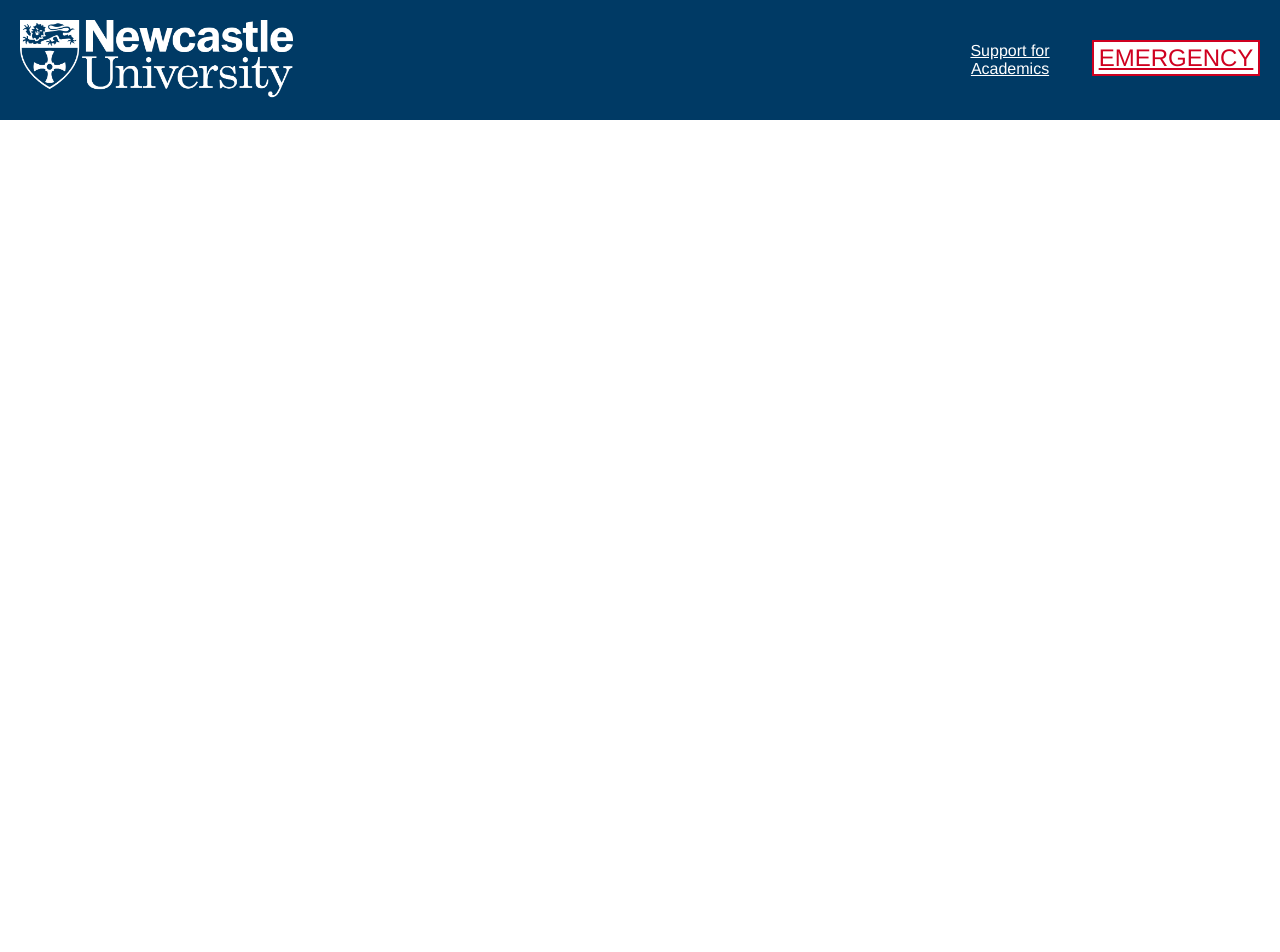
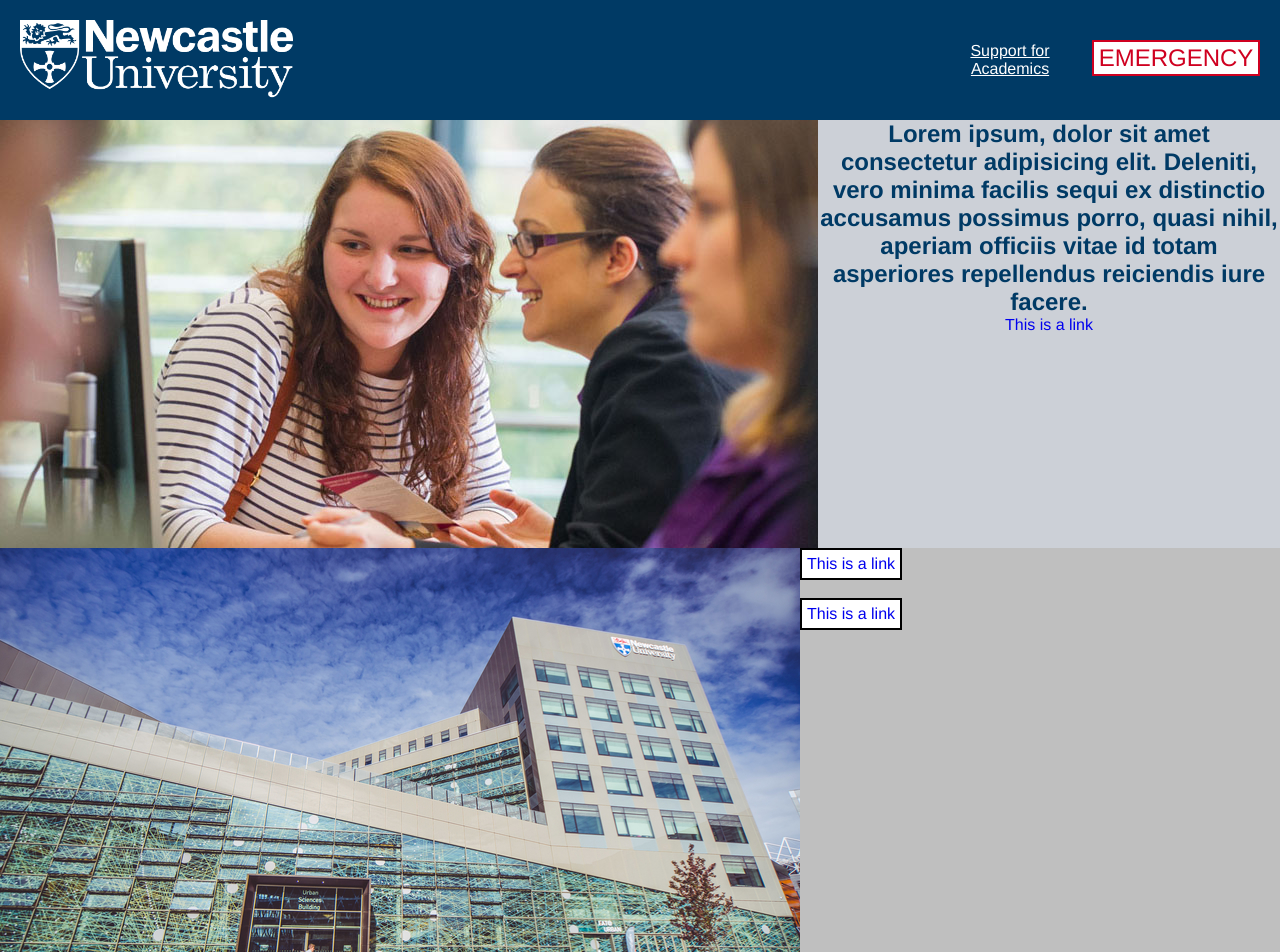
Before and after one commit to SebCygan/application, a Vue app: page / in a window 1280 px wide. Shown: the top 952 px of the page. Before the commit the page ends 800 px from the top, so only its background shows below. Built offline with nearby package versions, Linux system fonts and the light colour scheme; no server answers.

Commit message:
updated Resources Page

```diff
--- a/src/App.vue
+++ b/src/App.vue
@@ -2,7 +2,7 @@
   <div id="app">
     <div id="nav">
       <router-link to="/" class="home">
-        <img src="./assets/Newcastle_University_logo.png"/>
+        <img src="./assets/Newcastle_University_logo.png" class="logo"/>
         </router-link><router-link to="/Emergency" class="emergency">EMERGENCY
       </router-link>
         <router-link to="/Support" id="support">Support for Academics</router-link>
@@ -22,7 +22,7 @@ export default {};
   color: #003A65;
   margin: 0;
 }
-img {
+.logo {
   float: left;
   height: 75%;
   margin-top: 20px;
@@ -75,7 +75,7 @@ width: 100px;}
   padding-left: 10px;
   padding-right: 10px;
   }
-  img{
+  .logo{
     height:50%;
   }
 
--- /dev/null
+++ b/src/assets/data.json
@@ -0,0 +1,15 @@
+{
+    "resources": [
+        {"condition": "Depression", "name": "NHS"
+        },
+        {"condition": "Depression", "name": "Student Minds"
+        },
+        {"condition": "Depression", "name": "Depression.org"
+        },
+        {"condition": "Depression", "name": "Nightline"
+        },
+        {"condition": "Depression", "name": "NHS"
+        }
+    ]
+
+}
--- a/src/main.js
+++ b/src/main.js
@@ -1,26 +1,11 @@
 import Vue from 'vue'
 import App from './App.vue'
 import router from './router'
-import axios from 'axios'
 Vue.config.productionTip = false
 
 new Vue({
   el: '#app',
   router,
-  created () {
-    this.fetchData()
-  },
-  components: { App },
-  data: {
-    results: []
-  },
-  methods: {
-    fetchData () {
-      axios.get('testing.json').then(response => {
-        this.results = response.data
-      })
-    }
-  },
-  template: '<App :results="results" />',
+
   render: h => h(App)
 }).$mount('#app')
--- a/src/views/Home.vue
+++ b/src/views/Home.vue
@@ -1,6 +1,29 @@
 <template>
   <div id="app">
-
+    <div id="topbanner">
+      <img src="../assets/img1.jpg" />
+      <div id="text">
+        <h2>
+          Lorem ipsum, dolor sit amet consectetur adipisicing elit. Deleniti,
+          vero minima facilis sequi ex distinctio accusamus possimus porro,
+          quasi nihil, aperiam officiis vitae id totam asperiores repellendus
+          reiciendis iure facere.
+        </h2>
+        <a href="this is a link">This is a link </a>
+      </div>
+    </div>
+    <div id="bottomBanner">
+      <img src="../assets/Urban-Sciences-Building-Newcastle-University.jpg" />
+      <div id="text">
+        <div class="but">
+          <a href="this is a link">This is a link </a>
+        </div>
+        <br />
+        <div class="but">
+          <a href="this is a link">This is a link </a>
+        </div>
+      </div>
+    </div>
   </div>
 </template>
 
@@ -8,5 +31,35 @@
 export default {};
 </script>
 <style>
-
+#topbanner img {
+  float: left;
+  height: auto;
+}
+#topbanner {
+  margin-top: 0;
+  display: flex;
+  background-color: #ccd0d7;
+}
+#text {
+  flex-wrap: wrap;
+}
+h2,
+a {
+  margin: 0;
+  text-decoration: none;
+}
+#bottomBanner img {
+  float: left;
+  height: auto;
+}
+#bottomBanner {
+  margin-top: 0;
+  display: flex;
+  background-color: #00000040;
+}
+.but {
+  border: #000000 solid 2px;
+  padding: 5px;
+  background-color: #ffffff;
+}
 </style>
--- a/src/views/Resources.vue
+++ b/src/views/Resources.vue
@@ -1,10 +1,39 @@
 <template>
- <div>
-   </div>
+  <div class="app">
+    <div id="filteredResults">
+      <h2>This is a box</h2>
+      <ul id="example-1">
+          <li v-for="condition in name" v-bind:key="condition">
+            {{ condition }}
+          </li>
+
+      </ul>
+    </div>
+  </div>
 </template>
 
 <script>
-
+import states from "../assets/data.json";
 export default {
+  name: "Resources",
+  computed: {
+    condition() {
+      return states.resources.map((item) => {
+        return item.condition;
+      });
+    },
+    name() {
+      return states.resources.map((item) => {
+        return item.name;
+      });
+    },
+  },
+};
+</script>
+<style scoped>
+#filteredResults {
+  border: solid #000000 2px;
+  height: 80%;
+  margin: 10%;
 }
-</script>
+</style>
```
